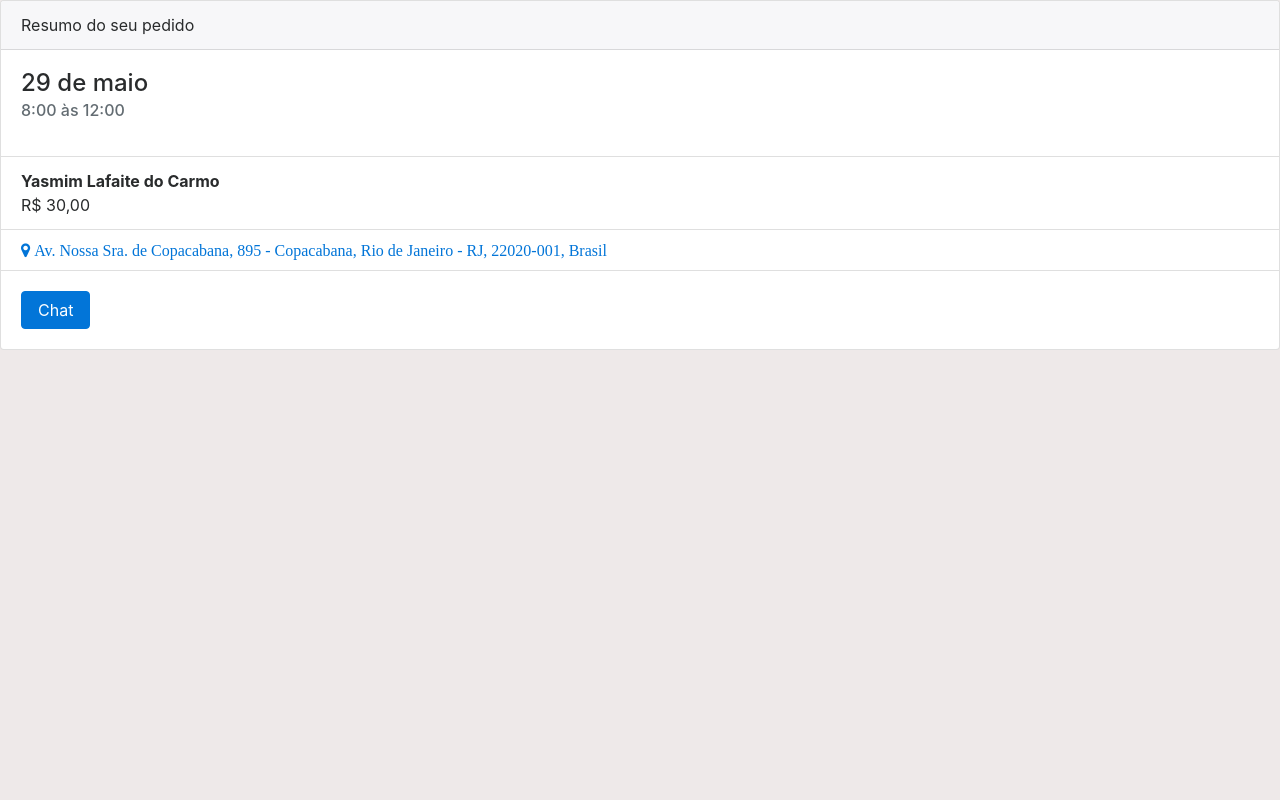
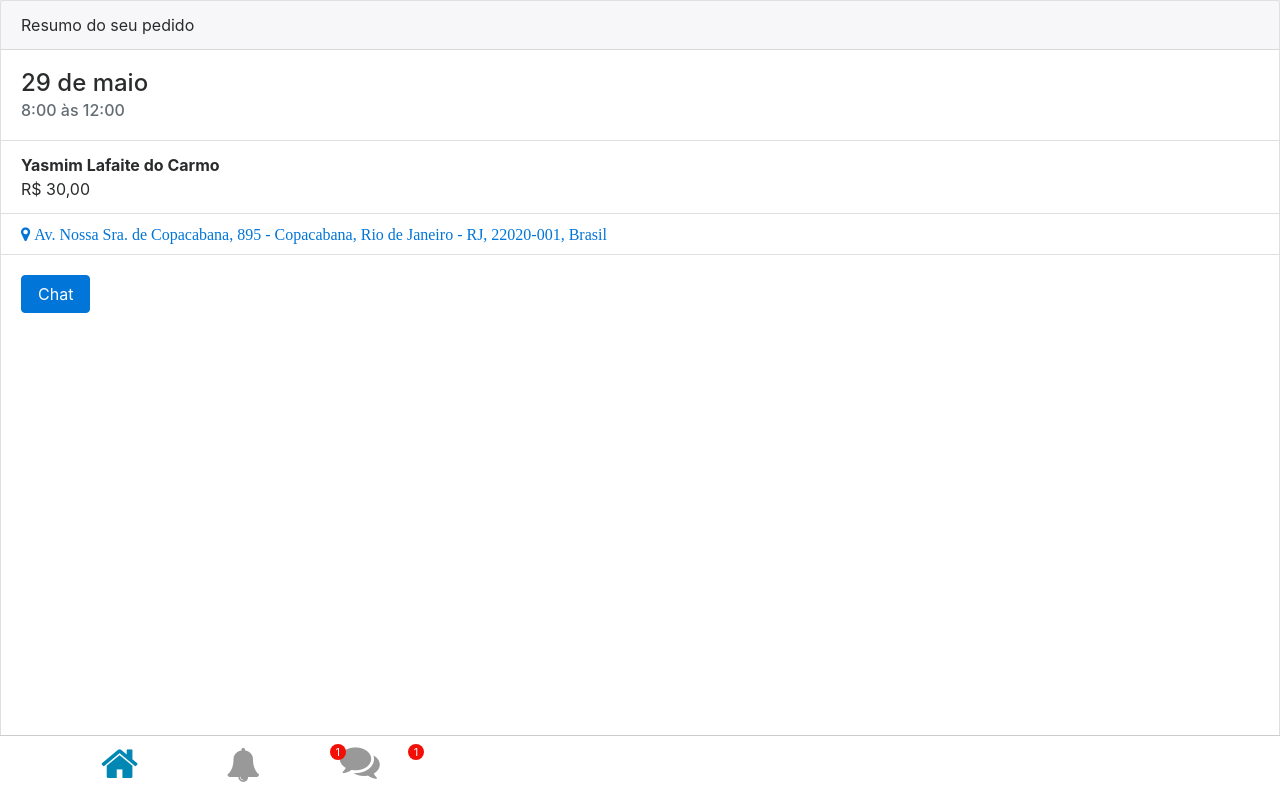
Before and after one commit to alessandrohc/ibm_coracaodemae, a Django app: page /confirmacao/1/ in a window 1280 px wide. Run offline with Django 3.2, Linux system fonts and the light colour scheme; some libraries are stand-ins or nearby versions.

Commit message:
adicionando menu da home

```diff
--- a/coracaodemae/mae/templates/mae/confirmacao.html
+++ b/coracaodemae/mae/templates/mae/confirmacao.html
@@ -1,11 +1,11 @@
 {% load static %}
 {% include "mae/_head.html" %}
 	<body>
-		<div class="card">
+		<div class="card" style="height: 100%;">
 			<div class="card-header">
 		    	Resumo do seu pedido
 		  	</div>
-		<div class="card-block">
+		<div class="card-block" style="max-height:90px;">
 		    <h4 class="card-title">29 de maio</h4>
 			<h6 class="card-subtitle mb-2 text-muted">8:00 às 12:00</p>
 		</div>
@@ -26,6 +26,24 @@
   		<div class="card-block">
 			<a href="#" class="btn btn-primary">Chat</a>
 		</div>
-	</div>
+		<footer>
+			<nav class="navbar navbar-toggleable-md navbar-inverse fixed-bottom custom-line custom-bg-white" role="navigation">
+				<div class="container">
+					<ul class="nav">
+						<li class="nav-item">
+							<a class="nav-link custom-active custom-primary-link" href="#"><i class="fa fa-home" aria-hidden="true"></i></a>
+						</li>
+						<li class="nav-item">
+							<a class="nav-link custom-primary-link" href="#"><i class="fa fa-bell" aria-hidden="true"></i>
+							<span class="nbell">1</span></a>
+						</li>
+						<li class="nav-item">
+							<a class="nav-link custom-primary-link" href="#"><i class="fa fa-comments" aria-hidden="true"></i>
+							<span class="ncomments">1</span></a>
+						</li>
+					</ul>
+				</div>
+			</nav>
+	</footer>
 	</body>
 </html>
```
